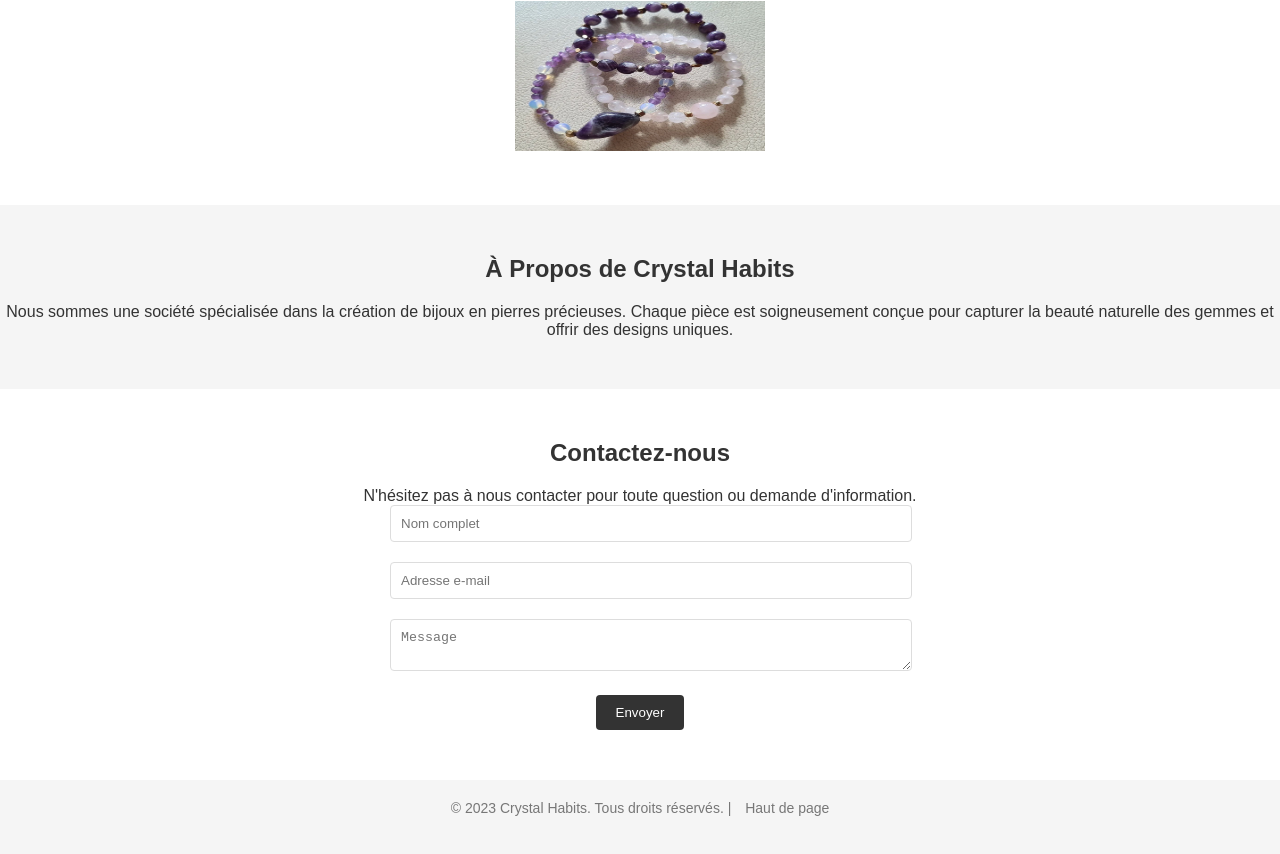
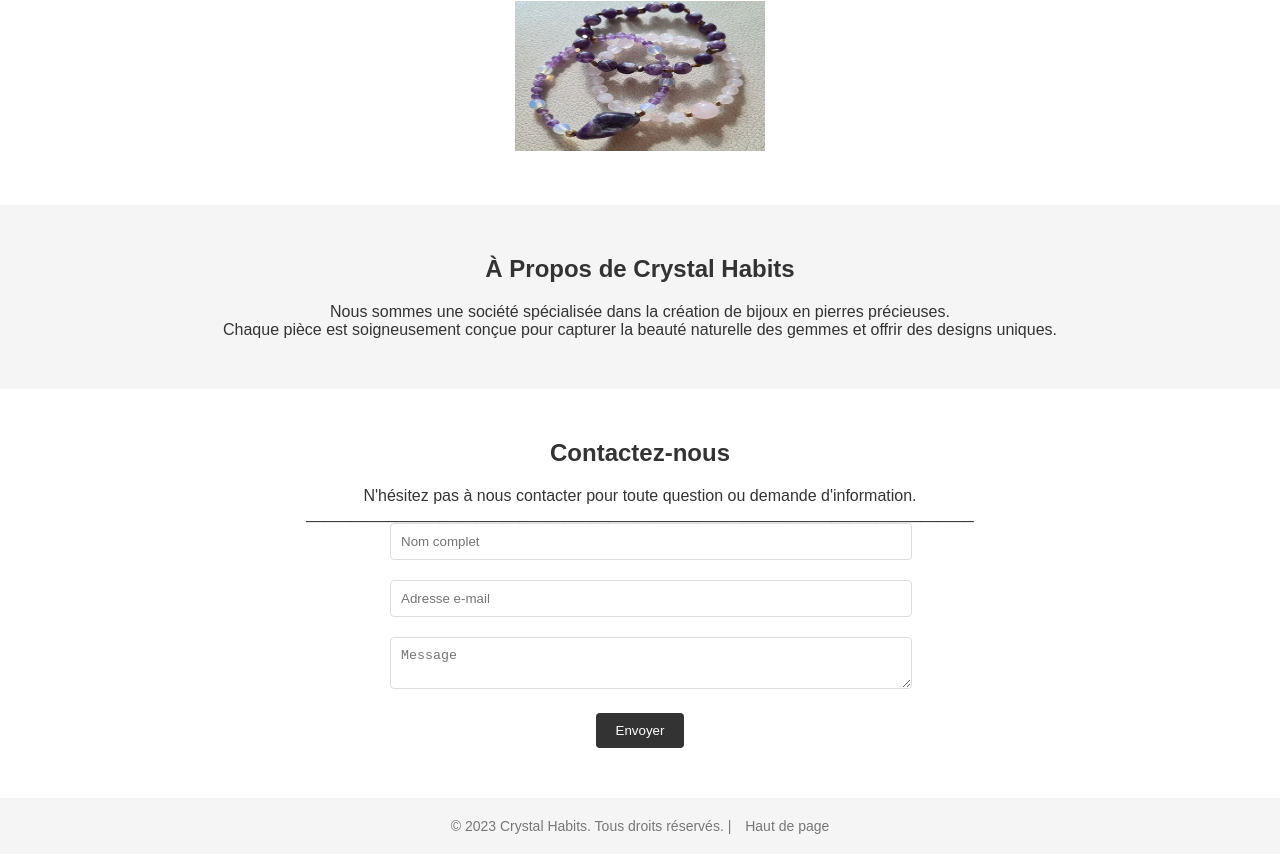
Before and after one commit to valentinaspa/page-web, a plain HTML site: page index.html in a window 1280 px wide. Shown: the part 865-1719 px from the top of the page. Drawn offline with Linux system fonts and the light colour scheme.

```diff
--- a/index.html
+++ b/index.html
@@ -47,12 +47,14 @@
 
   <section id="apropos">
     <h2>À Propos de Crystal Habits</h2>
-    <p>Nous sommes une société spécialisée dans la création de bijoux en pierres précieuses. Chaque pièce est soigneusement conçue pour capturer la beauté naturelle des gemmes et offrir des designs uniques.</p>
+    <p>Nous sommes une société spécialisée dans la création de bijoux en pierres précieuses.</p>
+  <p> Chaque pièce est soigneusement conçue pour capturer la beauté naturelle des gemmes et offrir des designs uniques.</p>
   </section>
 
   <section id="contact">
     <h2>Contactez-nous</h2>
     <p>N'hésitez pas à nous contacter pour toute question ou demande d'information.</p>
+    <p>___________________________________________________________________________</p>
     <form>
       <input type="text" placeholder="Nom complet" required>
       <input type="email" placeholder="Adresse e-mail" required>
```
